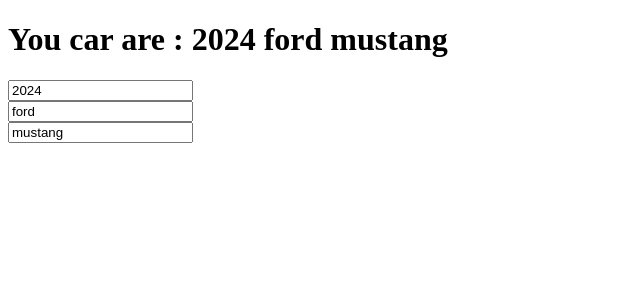
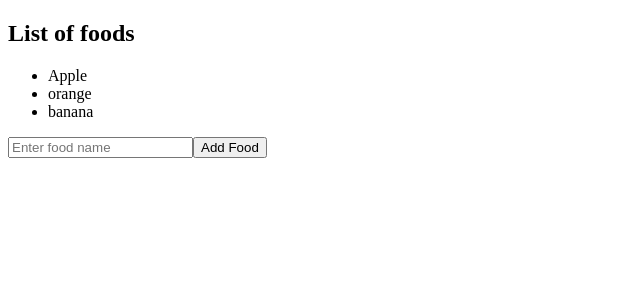
Before and after one commit to ajithr116/learningReact, a React (Vite) app in the folder learning/: page / in a window 1280 px wide. Shown: the top 300 px of the page, without its empty margins (0-640 px from the left). Built offline with nearby package versions, Linux system fonts and the light colour scheme.

Commit message:
update Array State. Add and remove values form the array

```diff
--- a/learning/src/App.jsx
+++ b/learning/src/App.jsx
@@ -145,16 +145,29 @@
 //     );
 // }
 
-import UpdateObjectState from './updateObjectState/updateObject.jsx'
 
-function App() {
+//update Object state ----------------------------------------------------------------------
+// import UpdateObjectState from './updateObjectState/updateObject.jsx'
 
-    return (
+// function App() {
+
+//     return (
+//         <>
+//             <UpdateObjectState />
+//         </>
+//     );
+// }
+
+//update Array state ----------------------------------------------------------------------
+
+import UpdateArrayState from './updateArrayState/updateArrayState.jsx'
+
+function App(){
+    return(
         <>
-            <UpdateObjectState />
+            <UpdateArrayState/>
         </>
     );
 }
 
-
 export default App
--- /dev/null
+++ b/learning/src/updateArrayState/updateArrayState.jsx
@@ -0,0 +1,32 @@
+
+import React, {useState} from 'react';
+
+function updateArrayState(){
+
+    const [foods, setFoods] = useState(["Apple","orange","banana"]);
+
+    function handleAddFood(){
+        const newFood = document.getElementById('foodInput').value;
+        document.getElementById('foodInput').value = "";
+
+        setFoods(foodsPrev => [...foodsPrev, newFood]);
+
+    }
+
+    function handleRemoveFood(index){
+        setFoods(foods.filter((_, i)=>i!=index))
+    }
+
+    return(
+        <div>
+            <h2>List of foods</h2>
+            <ul>
+                {foods.map((food, index) => <li key={index} onClick={()=>handleRemoveFood(index)}>{food}</li>)}
+            </ul>
+            <input type="text" id="foodInput" placeholder="Enter food name"/>
+            <button onClick={handleAddFood}>Add Food</button>
+        </div>
+    )
+}
+
+export default updateArrayState;
```
